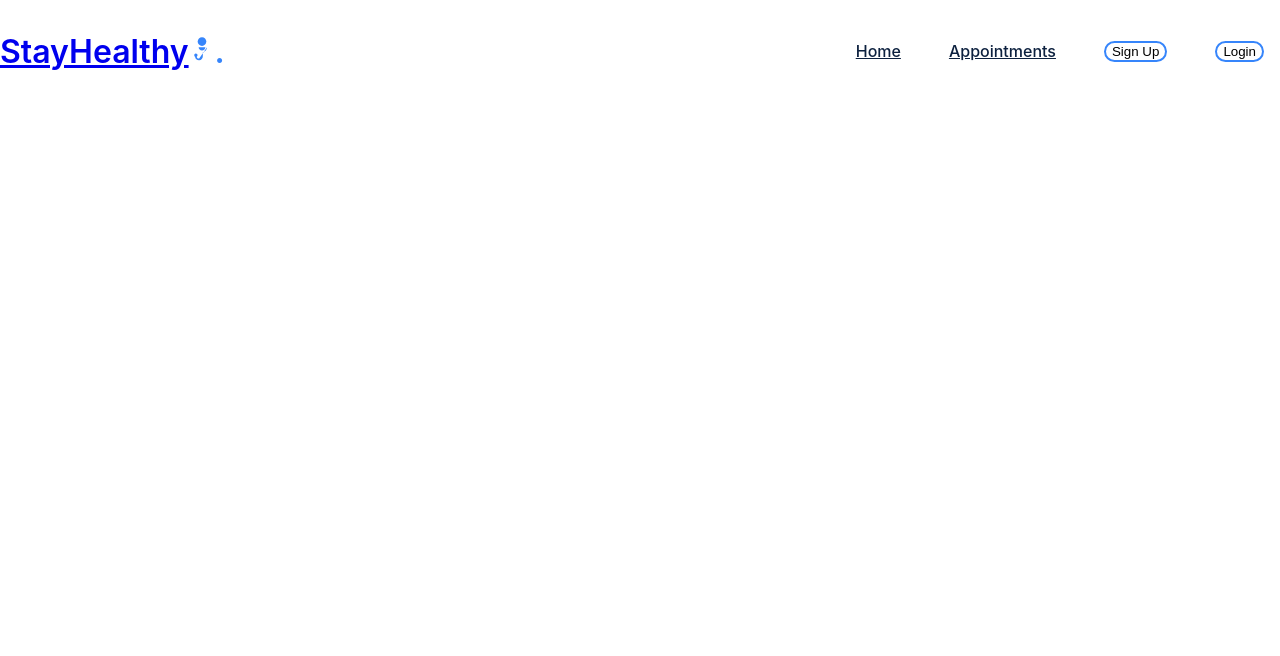
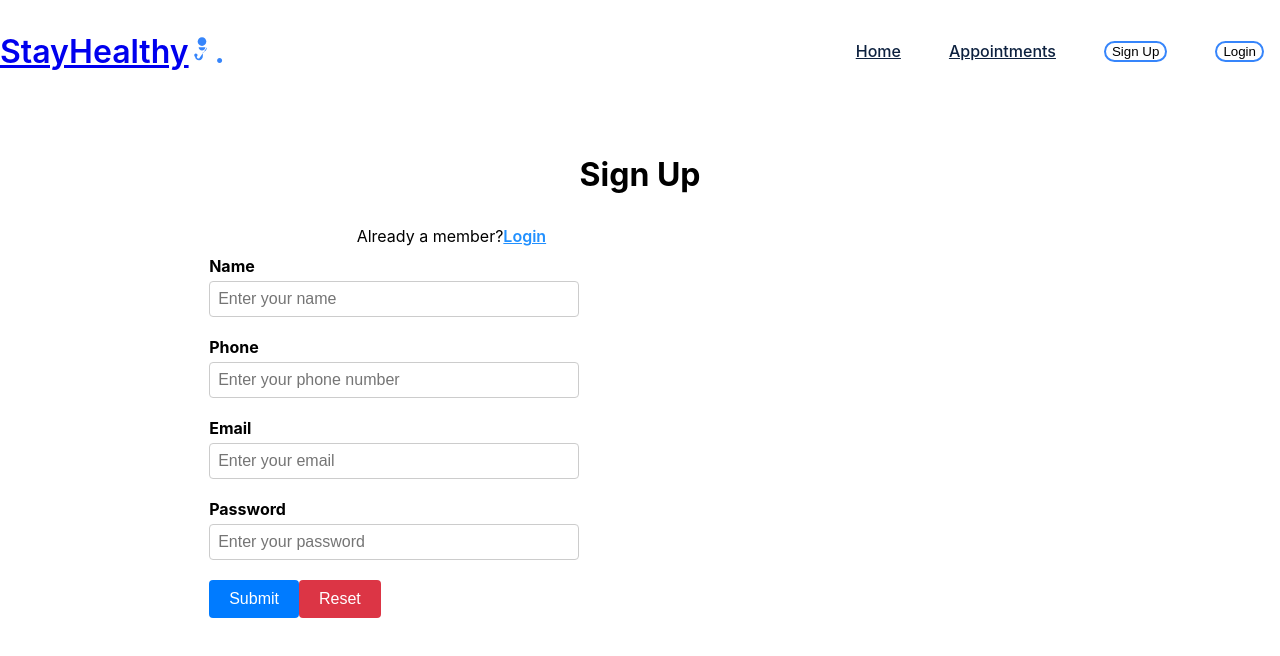
Before and after one commit to JamesYcode/Frontend_Capstone, a React (Create React App) app: page /Signup in a window 1280 px wide. Shown: the top 656 px of the page. Built offline with nearby package versions, Linux system fonts and the light colour scheme; the HTML template or start-up script is replaced by a standard one.

Commit message:
added login and signup form.

```diff
--- a/src/App.js
+++ b/src/App.js
@@ -1,13 +1,12 @@
 // Import necessary modules from React library
 import React, { useEffect } from 'react';
-import Landing_Page from './Components/Landing_Page/Landing_Page.js';
-
-
 // Import components for routing from react-router-dom library
 import { BrowserRouter, Routes, Route } from "react-router-dom";
-
 // Import custom Navbar component
 import Navbar from './Components/Navbar/Navbar';
+import Landing_Page from './Components/Landing_Page/Landing_Page.js';
+import Login from './Components/Login/Login.jsx';
+import Sign_Up from './Components/Sign_Up/Sign_Up.jsx';
 
 // Function component for the main App
 function App() {
@@ -15,14 +14,12 @@
 	// Render the main App component
 	return (
 		<div className="App">
-            {/* Set up BrowserRouter for routing */}
 			<BrowserRouter>
-                {/* Display the Navbar component */}
 				<Navbar />
-
-                {/* Set up the Routes for different pages */}
 				<Routes>
 					<Route path="/" element={<Landing_Page />} />
+					<Route path="/Login" element={<Login />} />
+					<Route path="/Signup" element={<Sign_Up />} />
 				</Routes>
 			</BrowserRouter>
 		</div>
--- /dev/null
+++ b/src/Components/Login/Login.jsx
@@ -0,0 +1,70 @@
+import React from "react";
+import "./Login.css";
+
+function Login() {
+  return (
+    <div className="container">
+      <div className="login-grid">
+        <div className="login-text">
+          <h2>Login</h2>
+        </div>
+
+        <div className="login-text">
+          Are you a new member?
+          <span>
+            <a href="../Sign_Up/Sign_Up.html" style={{ color: "#2190ff" }}>
+              Sign Up Here
+            </a>
+          </span>
+        </div>
+        <br />
+        <div className="login-form">
+          <form>
+            <div className="form-group">
+              <label htmlFor="email">Email</label>
+              <input
+                type="email"
+                name="email"
+                id="email"
+                className="form-control"
+                placeholder="Enter your email"
+                aria-describedby="helpId"
+              />
+            </div>
+
+            <div className="form-group">
+              <label htmlFor="password">Password</label>
+              <input
+                type="password"
+                name="password"
+                id="password"
+                className="form-control"
+                placeholder="Enter your password"
+                aria-describedby="helpId"
+              />
+            </div>
+
+            <div className="btn-group">
+              <button
+                type="submit"
+                className="btn btn-primary mb-2 mr-1 waves-effect waves-light"
+              >
+                Login
+              </button>
+              <button
+                type="reset"
+                className="btn btn-danger mb-2 waves-effect waves-light"
+              >
+                Reset
+              </button>
+            </div>
+            <br />
+            <div className="login-text">Forgot Password?</div>
+          </form>
+        </div>
+      </div>
+    </div>
+  );
+}
+
+export default Login;
--- /dev/null
+++ b/src/Components/Sign_Up/Sign_Up.jsx
@@ -0,0 +1,92 @@
+import "./Sign_Up.css";
+
+function Sign_Up() {
+  return (
+    <div className="container" style={{ marginTop: "5%" }}>
+      <div className="signup-grid">
+        <div className="signup-text">
+          <h1>Sign Up</h1>
+        </div>
+        <div className="signup-text1" style={{ textAlign: "left" }}>
+          Already a member?
+          <span>
+            <a href="../Login/Login.html" style={{ color: "#2190ff" }}>
+              Login
+            </a>
+          </span>
+        </div>
+        <div className="signup-form">
+          <form>
+            <div className="form-group">
+              <label htmlFor="name">Name</label>
+              <input
+                type="text"
+                name="name"
+                id="name"
+                required
+                className="form-control"
+                placeholder="Enter your name"
+                aria-describedby="helpId"
+              />
+            </div>
+
+            <div className="form-group">
+              <label htmlFor="phone">Phone</label>
+              <input
+                type="tel"
+                name="phone"
+                id="phone"
+                required
+                className="form-control"
+                placeholder="Enter your phone number"
+                aria-describedby="helpId"
+              />
+            </div>
+
+            <div className="form-group">
+              <label htmlFor="email">Email</label>
+              <input
+                type="email"
+                name="email"
+                id="email"
+                required
+                className="form-control"
+                placeholder="Enter your email"
+                aria-describedby="helpId"
+              />
+            </div>
+
+            <div className="form-group">
+              <label htmlFor="password">Password</label>
+              <input
+                name="password"
+                id="password"
+                required
+                className="form-control"
+                placeholder="Enter your password"
+                aria-describedby="helpId"
+              />
+            </div>
+
+            <div className="btn-group">
+              <button
+                type="submit"
+                className="btn btn-primary mb-2 mr-1 waves-effect waves-light"
+              >
+                Submit
+              </button>
+              <button
+                type="reset"
+                className="btn btn-danger mb-2 waves-effect waves-light"
+              >
+                Reset
+              </button>
+            </div>
+          </form>
+        </div>
+      </div>
+    </div>
+  );
+}
+
+export default Sign_Up;
```
Lines whose indentation alone changed are shown as unchanged.
